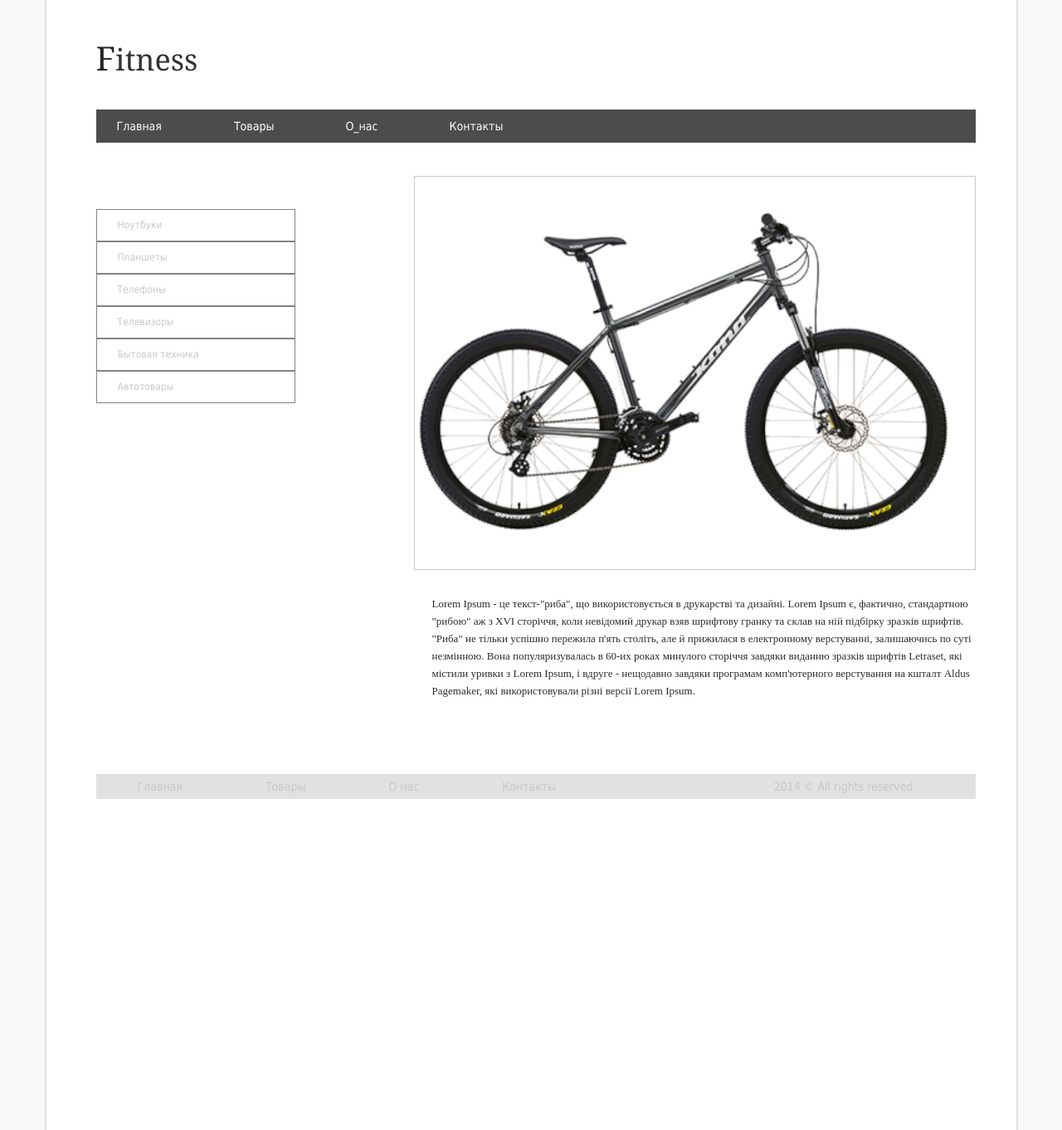
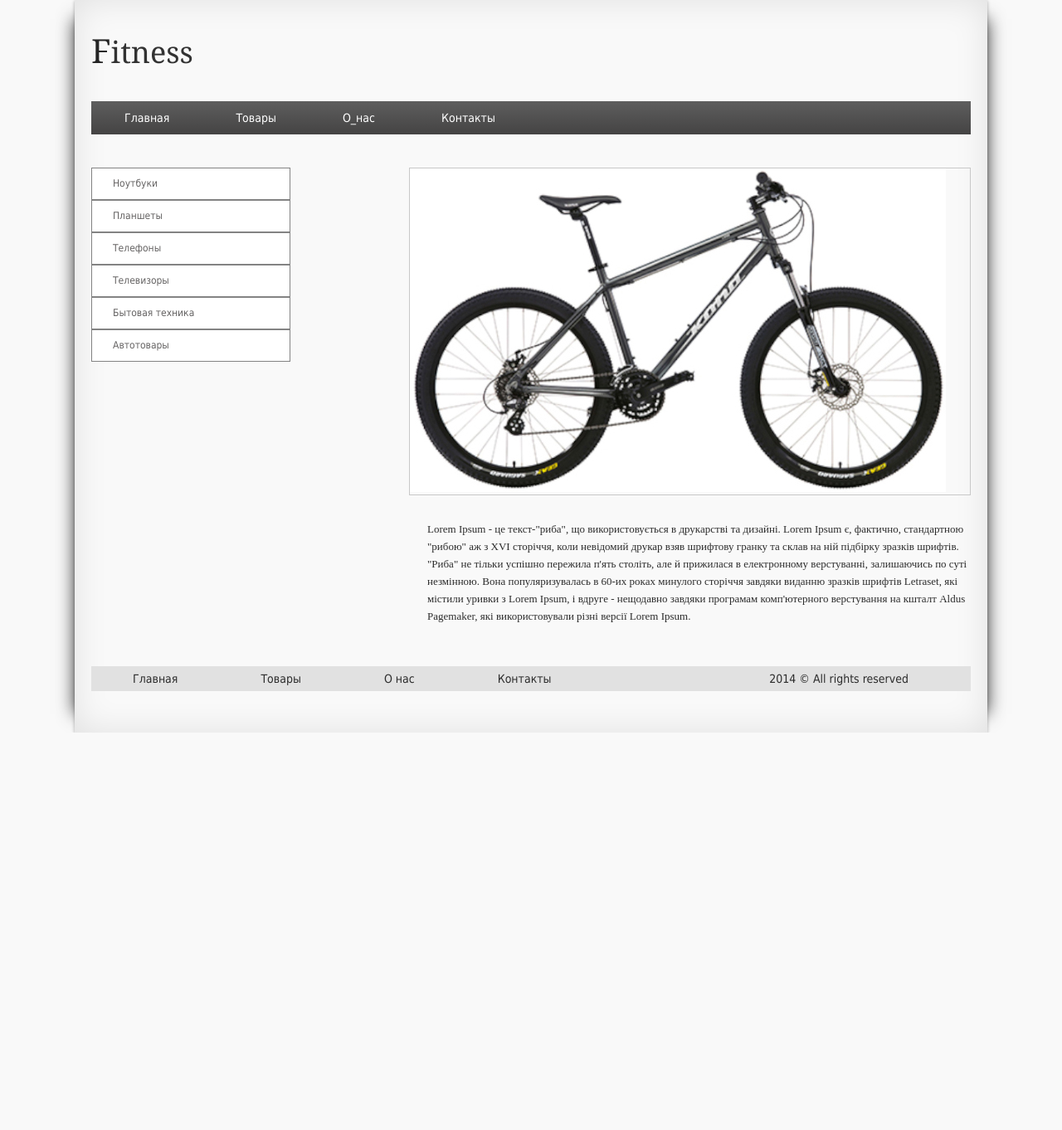
Before and after one commit to Kropivnitskiy/Homework, a PHP site: page / in a window 1280 px wide. Shown: the whole page at 83% size. After the commit the page ends 883 px from the top, so only its background shows below. Run offline with PHP 8.4, Linux system fonts and the light colour scheme.

Commit message:
error correction

```diff
--- a/homework_3/css/style.css
+++ b/homework_3/css/style.css
@@ -1,20 +1,30 @@
 		body {
 			background: #f9f9f9;
 			}
-		.wrapper {
+/*		.wrapper {
 			border-left: 2px solid #e2e2e2;
 			border-right: 2px solid #e2e2e2;
 			background: #ffffff;
 			margin: 0 auto;
 			padding: 50px 49px 60px 60px;
-			height: 1252px;
+			height: auto;
 			width: 1060px;
-			}
+			}*/
+		.wrapper {
+			width: 1060px;
+			margin: 0px auto;
+			padding: 0 20px;
+			box-shadow:
+				0 1px 4px rgba(0, 0, 0, .3),
+				-23px 0 20px -23px rgba(0, 0, 0, .8),
+				23px 0 20px -23px rgba(0, 0, 0, .8),
+				0 0 40px rgba(0, 0, 0, .1) inset;
+		}
 		.logo {
 			font-size: 36px;
 			color: #323232;
 			font-family: "Cambria";
-			padding-bottom: 42px;
+			padding: 41px 0;
 		}
 		.logo:first-letter {
 			color: #242424;
@@ -26,18 +36,24 @@
 		.menu{
 			position: relative;
 			overflow: hidden;
-			background-color: #4c4c4c;
+			/* Permalink - use to edit and share this gradient: http://colorzilla.com/gradient-editor/#5e5e5e+0,454444+97,454444+98,454444+98,454444+98,454444+99,454444+99,454444+100,454444+100,454444+100,454444+100,454444+100,454444+100,454444+100,454444+100,454444+100,454444+100,454444+100 */
+background: #5e5e5e; /* Old browsers */
+background: -moz-linear-gradient(top,  #5e5e5e 0%, #454444 97%, #454444 98%, #454444 98%, #454444 98%, #454444 99%, #454444 99%, #454444 100%, #454444 100%, #454444 100%, #454444 100%, #454444 100%, #454444 100%, #454444 100%, #454444 100%, #454444 100%, #454444 100%, #454444 100%); /* FF3.6-15 */
+background: -webkit-linear-gradient(top,  #5e5e5e 0%,#454444 97%,#454444 98%,#454444 98%,#454444 98%,#454444 99%,#454444 99%,#454444 100%,#454444 100%,#454444 100%,#454444 100%,#454444 100%,#454444 100%,#454444 100%,#454444 100%,#454444 100%,#454444 100%,#454444 100%); /* Chrome10-25,Safari5.1-6 */
+background: linear-gradient(to bottom,  #5e5e5e 0%,#454444 97%,#454444 98%,#454444 98%,#454444 98%,#454444 99%,#454444 99%,#454444 100%,#454444 100%,#454444 100%,#454444 100%,#454444 100%,#454444 100%,#454444 100%,#454444 100%,#454444 100%,#454444 100%,#454444 100%); /* W3C, IE10+, FF16+, Chrome26+, Opera12+, Safari7+ */
+filter: progid:DXImageTransform.Microsoft.gradient( startColorstr='#5e5e5e', endColorstr='#454444',GradientType=0 ); /* IE6-9 */
+;
 		}
 		.menu li{
 			float: left;
 			height: 40px;
-			margin: 0 auto;
 			}
 		.menu a{
 			display: inline-block;
 			color: #ffffff;
 			font-size: 14px;
 			line-height: 40px;
+			padding: 0 40px;
 			text-decoration: none;
 			font-family: Tahoma;
 			}
@@ -45,8 +61,9 @@
 			background-color: #383838;
 			border-left: 1px solid #838383;
 			border-right: 1px solid #838383;
-		}
-		.menu li:first-child{
+			border-style: hidden;
+			}
+		/*.menu li:first-child{
 			padding-left: 25px;
 			padding-right: 64px;
 			}
@@ -64,18 +81,18 @@
 			}
 		.Indent {
 			padding-bottom: 40px;
-		}
+		}*/
 
 		/* SIDEBAR */
 
 		.Middle{
 			position: relative;
 			overflow: hidden;
+			padding-top: 40px;
 		}
 		.Sidebar{
 			float: left;
 			width: 240px;
-			padding-top: 40px;
 		}
 		.Left_menu {
 			float: left;
@@ -89,11 +106,12 @@
 			padding-left: 25px;
 			line-height: 37px;
 			text-decoration: none;
-			color: #c8c8c8;
+			color: #656363;
 			font-size: 12px;
 			font-family: "Tahoma";
 		}
 		.Left_menu a:hover{
+			color: #2c2c2c;
 			background-color: #f9f9f9;
 			padding-left: 35px;
 		}
@@ -105,7 +123,6 @@
 			width: 677px;
 		}
 		.image{
-			padding: 40px 0;
 			border: 1px solid #c8c8c8;
 		}
 		.Lorem{
@@ -133,7 +150,7 @@
 			}
 		.Footer_menu a{
 			display: block;
-			color: #c8c8c8;
+			color: #2c2c2c;
 			padding: 0 50px;
 			font-size: 14px;
 			text-decoration: none;
```
